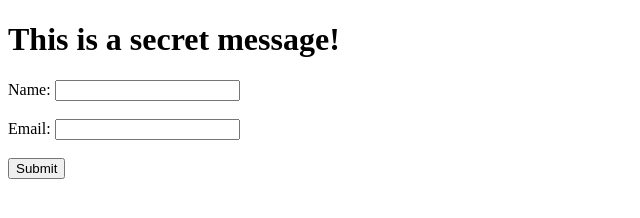
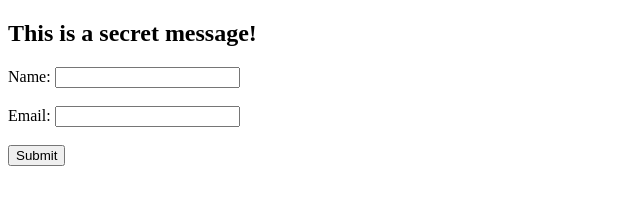
Before and after one commit to fullstack-decal-fa22/hw1-franz105, a plain HTML site: page secret.html in a window 1280 px wide. Shown: the whole page, without its empty margins (0-640 px from the left). Drawn offline with Linux system fonts and the light colour scheme.

Commit message:
Maybe This will do it again 2.0

```diff
--- a/secret.html
+++ b/secret.html
@@ -4,7 +4,7 @@
         <title>Secret Message</title>
     </head>
     <body>
-        <h1>This is a secret message!</h1>
+        <h2>This is a secret message!</h2>
         <form>
             <label>Name:</label>
             <input type="text" id="name">
```
